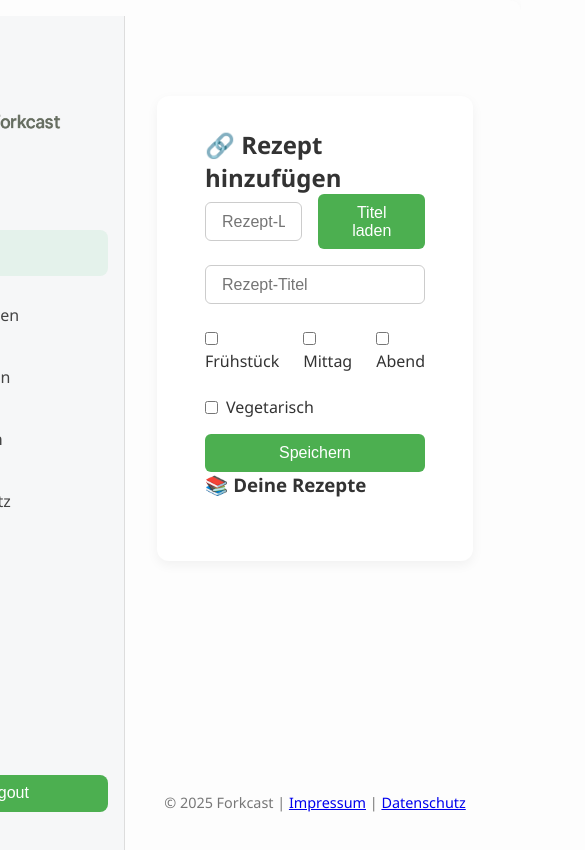
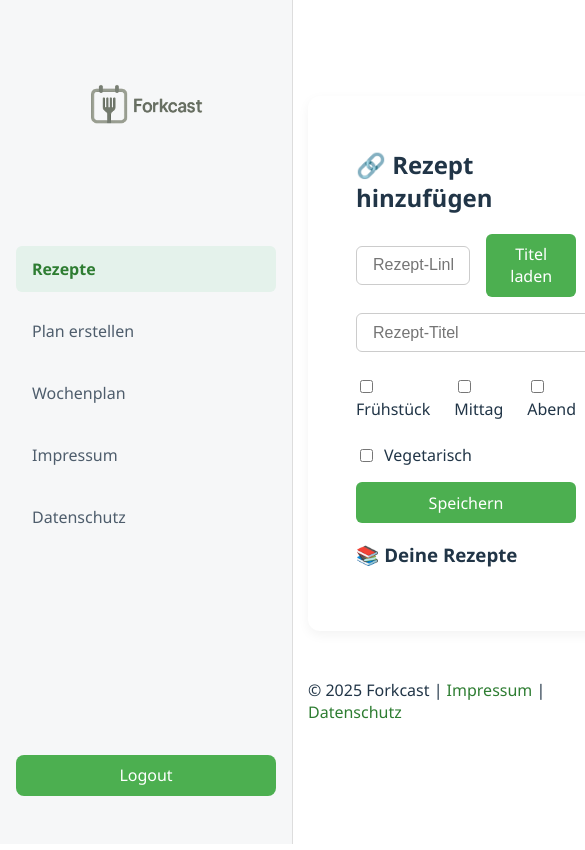
Before and after one commit to DorKickZz/forkcast, a React (Vite) app: page /setup in a window 390 px wide. Shown: the top 850 px of the page, 585 px wide, since content can reach past the window. Built offline with nearby package versions, Linux system fonts and the light colour scheme.

Commit message:
💻 Desktop-Optimierung: Setup-Seite jetzt ohne Mobile-Styling

```diff
--- a/src/components/Layout.css
+++ b/src/components/Layout.css
@@ -1,44 +1,58 @@
-/* 📁 src/components/Layout.css */
+/* 📁 src/components/Layout.css – Desktop-Only Layout */
 
 .layout-wrapper {
-  display: grid;
-  grid-template-columns: 240px 1fr;
+  display: flex;
   min-height: 100vh;
-  background-color: #fdfdfd;
 }
 
 .sidebar {
-  width: 240px;
+  width: 260px;
   background-color: #f6f7f8;
   border-right: 1px solid #ddd;
   padding: 2rem 1rem;
   display: flex;
   flex-direction: column;
   align-items: center;
-  position: sticky;
+  position: fixed;
   top: 0;
-  height: 100vh;
+  bottom: 0;
+  left: 0;
+}
+
+.logo-container img {
+  width: 220px;
+}
+
+.nav-links {
+  display: flex;
+  flex-direction: column;
+  gap: 1rem;
+  margin-top: 2rem;
+  width: 100%;
+}
+
+.nav-item {
+  padding: 0.75rem 1rem;
+  color: #4e5d6c;
+  text-decoration: none;
+  border-radius: 6px;
+  transition: background-color 0.2s;
+  display: flex;
+  align-items: center;
+  gap: 0.6rem;
+}
+
+.nav-item:hover {
+  background-color: #e4f2eb;
+  color: #2e7d32;
+  font-weight: 600;
 }
 
 .main-content {
-  display: flex;
-  flex-direction: column;
-  justify-content: space-between;
-  padding: 2rem;
-  min-height: 100vh;
+  margin-left: 260px;
+  padding: 3rem;
+  width: 100%;
+  max-width: 1000px;
+  margin-right: auto;
+  margin-left: 260px;
 }
-
-.page-content {
-  flex: 1;
-  max-width: 800px;
-  width: 100%;
-  margin: 0 auto;
-}
-
-/* Optional: Footer-Zentrierung */
-footer {
-  text-align: center;
-  padding: 2rem 0 1rem;
-  font-size: 0.9rem;
-  color: #777;
-}
--- a/src/index.css
+++ b/src/index.css
@@ -1,83 +1,42 @@
+/* 📁 src/index.css – Desktop-Only Optimierung */
 
-/* --- Globales Layout --- */
-* {
-  box-sizing: border-box;
+:root {
+  font-family: 'Segoe UI', system-ui, sans-serif;
+  font-size: 16px;
+  background-color: #ffffff;
+  color: #213547;
+}
+
+body {
   margin: 0;
   padding: 0;
+  background-color: #ffffff;
 }
 
-body, html {
-  font-family: 'Segoe UI', sans-serif;
-  background-color: #fdfdfd;
-  color: #333;
-  display: flex;
-  justify-content: center; /* Zentriert den Inhalt horizontal */
-  align-items: center; /* Zentriert den Inhalt vertikal */
-  min-height: 100vh;
+a {
+  color: #2e7d32;
+  text-decoration: none;
+  font-weight: 500;
 }
 
-/* --- Container für den Inhalt --- */
-.layout-wrapper {
-  display: flex;
-  flex-direction: column;
-  justify-content: center;
-  align-items: center; /* Zentriert den Inhalt auch im flex container */
-  width: 100%;
-  max-width: 1200px; /* Limitierte maximale Breite */
-  margin: 0 auto;
-  padding: 2rem;
-  background-color: #fff;
-  border-radius: 12px;
-  box-shadow: 0 4px 12px rgba(0,0,0,0.05);
-}
-
-/* --- Anpassung der Landing Page Texts und Button --- */
-.landing-container {
-  text-align: center;
-}
-
-h1 {
-  font-size: 2.5rem;
-  margin-bottom: 1rem;
-  color: #2e7d32;
-}
-
-p {
-  font-size: 1.2rem;
-  margin-bottom: 2rem;
+a:hover {
+  text-decoration: underline;
+  color: #1b5e20;
 }
 
 button {
-  padding: 1rem 2rem;
-  background-color: #2e7d32;
+  border-radius: 8px;
+  border: 1px solid transparent;
+  padding: 0.6em 1.2em;
+  font-size: 1em;
+  font-weight: 500;
+  font-family: inherit;
+  background-color: #4caf50;
   color: white;
-  border: none;
-  border-radius: 8px;
-  font-size: 1rem;
   cursor: pointer;
-  transition: background-color 0.3s;
+  transition: background-color 0.3s ease;
 }
 
 button:hover {
-  background-color: #237f28;
+  background-color: #388e3c;
 }
-
-/* --- Responsive Design --- */
-@media screen and (max-width: 768px) {
-  .layout-wrapper {
-    padding: 1rem;
-    width: 100%;
-  }
-
-  h1 {
-    font-size: 2rem;
-  }
-
-  p {
-    font-size: 1rem;
-  }
-
-  button {
-    width: 100%;
-  }
-}
```
Also changed, not shown: src/components/Footer.css (added, +10 -0 lines).
